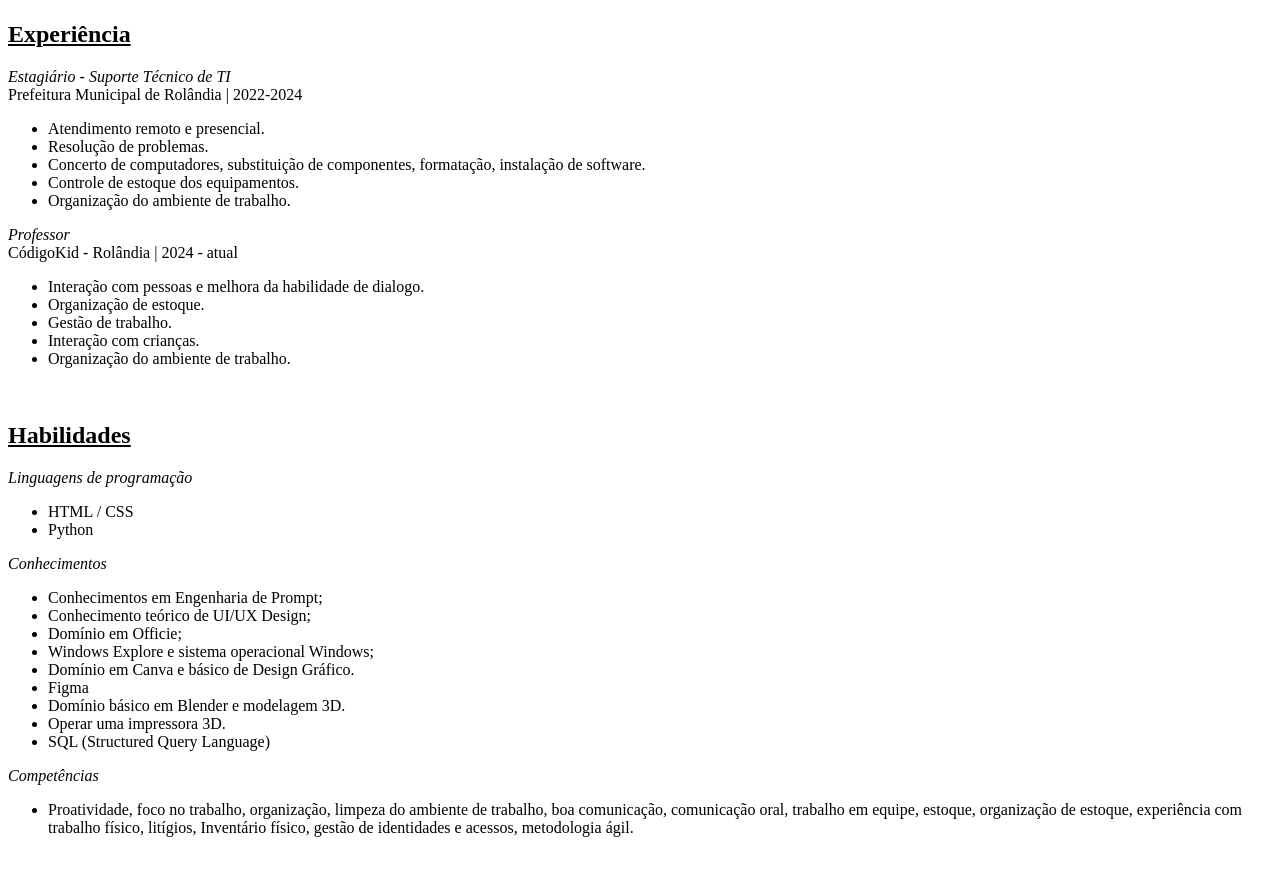
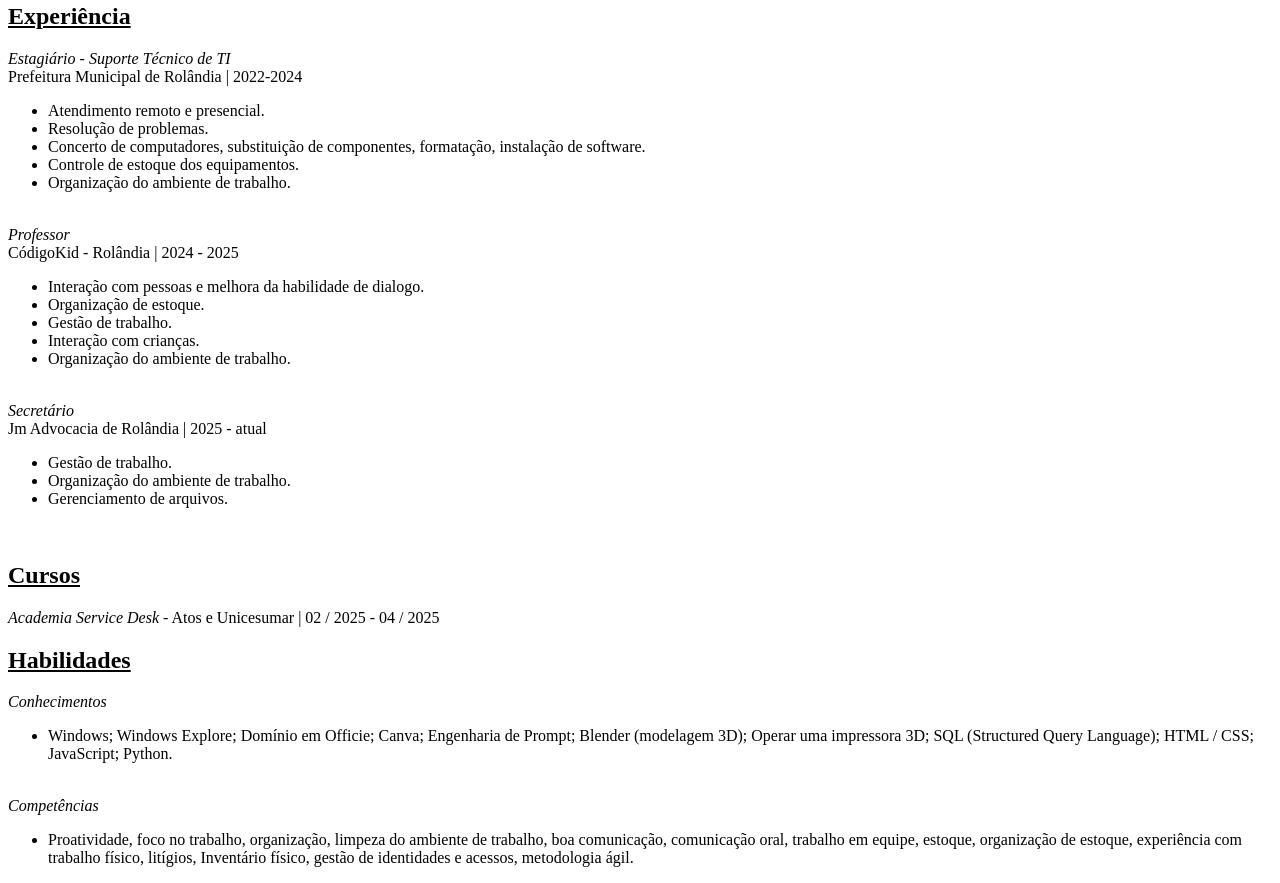
Before and after one commit to 300603/curriculo-2.0, a plain HTML site: page index.html in a window 1280 px wide. Shown: the part 977-1860 px from the top of the page. Before the commit the page ends 1830 px from the top, so only its background shows below. Drawn offline with Linux system fonts and the light colour scheme.

Commit message:
Add files via upload

```diff
--- a/index.html
+++ b/index.html
@@ -3,26 +3,30 @@
 <head>
     <meta charset="UTF-8">
     <meta name="viewport" content="width=device-width, initial-scale=1.0">
+    <link rel="stylesheet" href="style.css">
     <title>Curriculo</title>
 </head>
 <body>
     <h1><u>Mateus Zanin Silva Beraldo</u></h1>
     <h4><i>Estudante de Análise e Desenvolvimento de Sistemas</i></h4>
-    <p>Sou estudante de Analise e Desenvolvimento de Sistemas (TADS) a 2 anos, comecei na Unipar de Umuarama - modalidade EAD, e mais recentemente mudei para a Universidade Positivo - modalidade EAD. Pratico o básico de HTML e CSS de forma autônoma; e estudo Python na faculdade. Trabalhei na Prefeitura de Rolândia, onde me desenvolvi melhor como funcionário e estudante; atualmente sou professor da franquia CódigoKid. Meu objetivo futuro é ser Desenvolvedor Front-end e atuar também na área de UI/UX Design.</p>
+    <p>Sou estudante de Analise e Desenvolvimento de Sistemas (TADS) há 3 anos, comecei na Unipar de Umuarama, e mais recentemente mudei para a Universidade Positivo; também estou fazendo o Curso de Service Desk da Atos com Unicesumar. Tenho conhecimento em HTML/CSS; e estudo Python na faculdade. Trabalhei na Jm Advocacia, já estagiei na Prefeitura de Rolândia, fui professor da franquia CódigoKid. E meu objetivo futuro é ser Desenvolvedor Front-end e atuar também na área de UI/UX Design.</p>
     <br>
     <h2>Educação</h2>
     <p>
         <b>Universidade Unipar</b>
-        <br>Analise e Desenvolvimento de Sistemas | 07/2022 - 02/2024</br>
+        <br>
+        Analise e Desenvolvimento de Sistemas | 07/2022 - 02/2024
         <br>
         <b>Universidade Positivo</b>
-        <br>Analise e Desenvolvimento de Sistemas | 04/2024 - atual</br>
+        <br>
+        Analise e Desenvolvimento de Sistemas | 04/2024 - atual
     </p>
     <br>
     <h2>Línguas</h2>
     <p>
         Português - Materna
-        <br>Inglês - Básico
+        <br>
+        Inglês - Básico
     </p>
     <br>
     <h2>Telefone</h2>
@@ -42,7 +46,8 @@
     <h2><u>Experiência</u></h2>
     <p>
         <i>Estagiário - Suporte Técnico de TI</i>
-        <br>Prefeitura Municipal de Rolândia | 2022-2024
+        <br>
+        Prefeitura Municipal de Rolândia | 2022-2024
         <ul>
             <li>Atendimento remoto e presencial.</li>
             <li>Resolução de problemas.</li>
@@ -50,8 +55,10 @@
             <li>Controle de estoque dos equipamentos.</li>
             <li>Organização do ambiente de trabalho.</li>
         </ul>
+        <br>
         <i>Professor</i>
-        <br>CódigoKid - Rolândia | 2024 - atual
+        <br>
+        CódigoKid - Rolândia | 2024 - 2025
         <ul>
             <li>Interação com pessoas e melhora da habilidade de dialogo.</li>
             <li>Organização de estoque.</li>
@@ -59,27 +66,28 @@
             <li>Interação com crianças.</li>
             <li>Organização do ambiente de trabalho.</li>
         </ul>
+        <br>
+        <i>Secretário</i>
+        <br>
+        Jm Advocacia de Rolândia | 2025 - atual
+        <ul>
+            <li>Gestão de trabalho.</li>
+            <li>Organização do ambiente de trabalho.</li>
+            <li>Gerenciamento de arquivos.</li>
+        </ul>
     </p>
     <br>
+    <h2><u>Cursos</u></h2>
+    <p>
+        <i>Academia Service Desk</i> - Atos e Unicesumar | 02 / 2025 - 04 / 2025
+    </p>
     <h2><u>Habilidades</u></h2>
     <p>
-        <i>Linguagens de programação</i>
-        <ul>
-            <li>HTML / CSS</li>
-            <li>Python</li>
-        </ul>
         <i>Conhecimentos</i>
         <ul>
-            <li>Conhecimentos em Engenharia de Prompt;</li>
-            <li>Conhecimento teórico de UI/UX Design; </li>
-            <li>Domínio em Officie;</li>
-            <li>Windows Explore e sistema operacional Windows;</li>
-            <li>Domínio em Canva e básico de Design Gráfico.</li>
-            <li>Figma</li>
-            <li>Domínio básico em Blender e modelagem 3D.</li>
-            <li>Operar uma impressora 3D.</li>
-            <li>SQL  (Structured Query Language)</li>
+            <li>Windows; Windows Explore; Domínio em Officie; Canva; Engenharia de Prompt; Blender (modelagem 3D); Operar uma impressora 3D; SQL  (Structured Query Language); HTML / CSS; JavaScript; Python.</li>
         </ul>
+        <br>
         <i>Competências</i>
         <ul>
             <li>Proatividade, foco no trabalho, organização, limpeza do ambiente de trabalho, boa comunicação, comunicação oral, trabalho em equipe, estoque, organização de estoque, experiência com trabalho físico, litígios, Inventário físico, gestão de identidades e acessos, metodologia ágil.</li>
```
